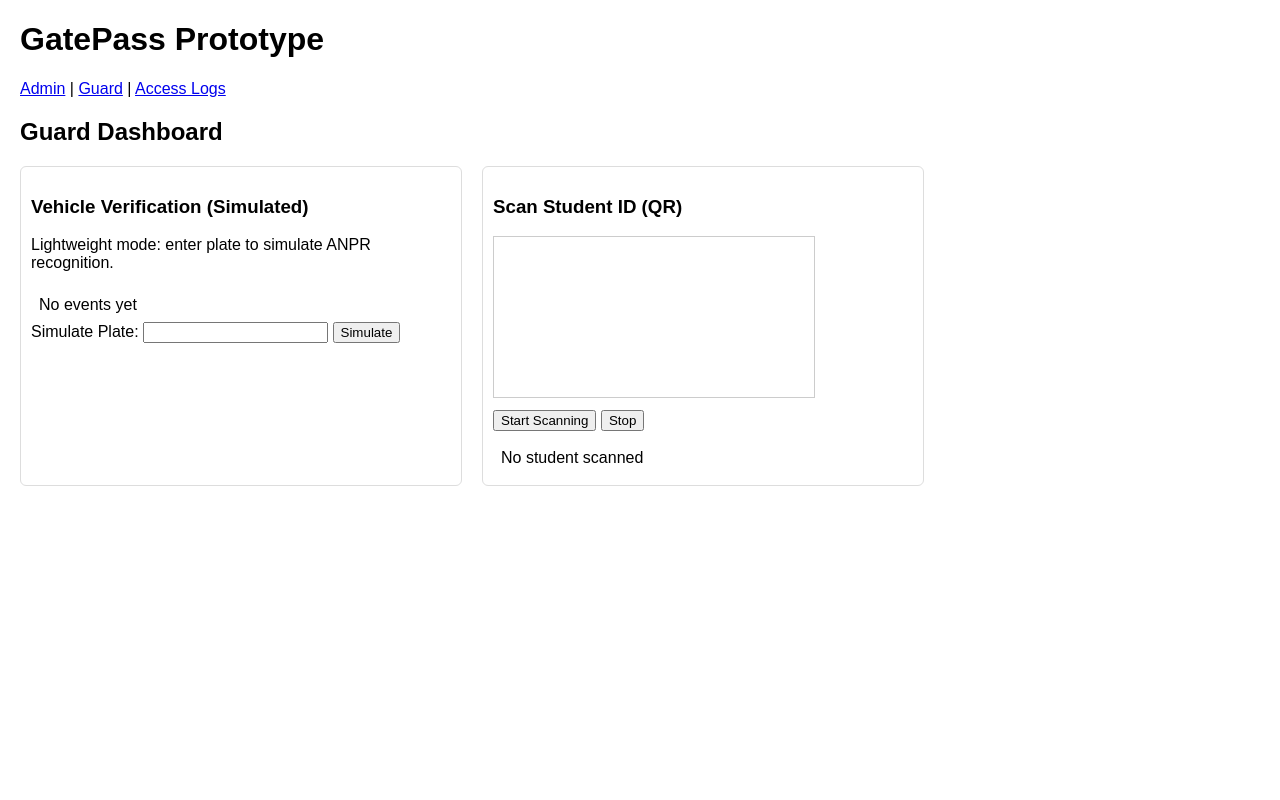
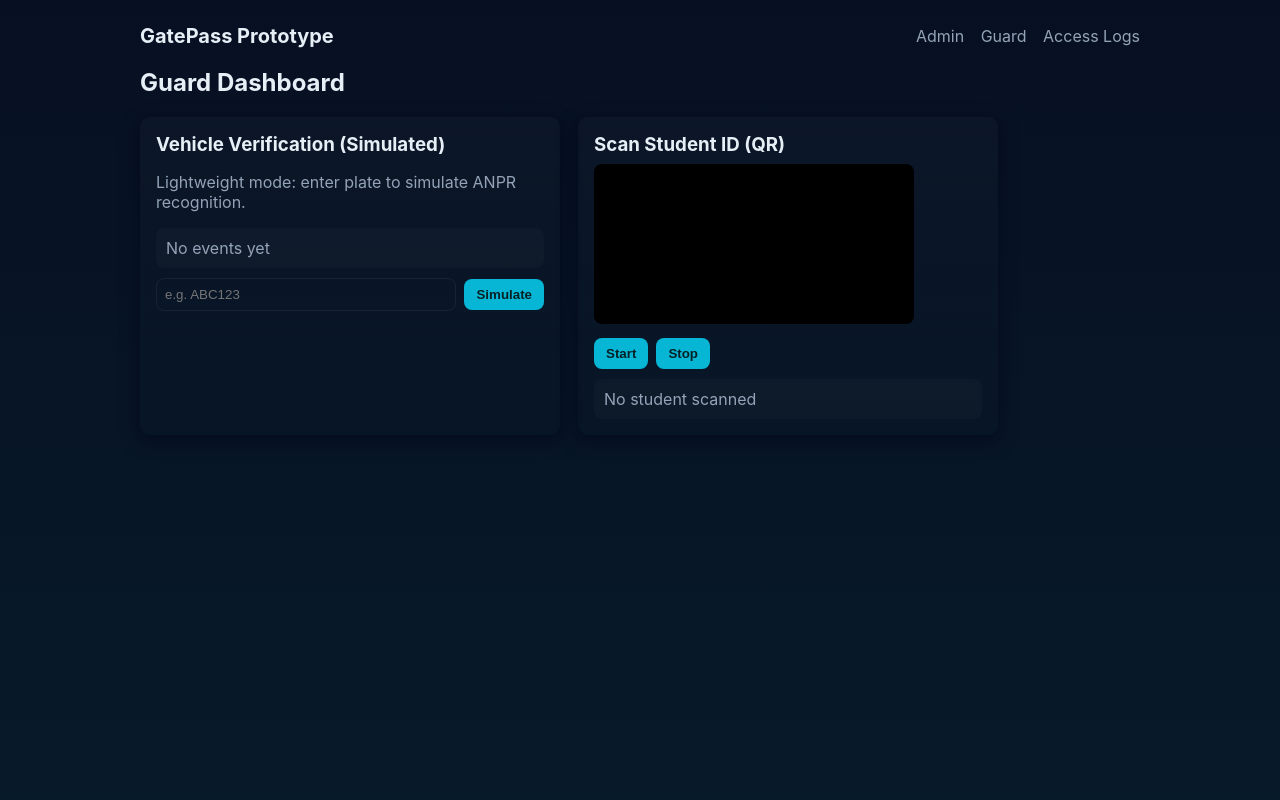
Before and after one commit to brandonthis-that/GatePass, a Flask app: page /guard in a window 1280 px wide. Run offline with Flask 2, Linux system fonts and the light colour scheme; some libraries are stand-ins or nearby versions.

Commit message:
working prototype

```diff
--- a/GatePass/static/css/style.css
+++ b/GatePass/static/css/style.css
@@ -1,10 +1,36 @@
-body{ font-family: Arial, sans-serif; margin:20px; }
-header{ margin-bottom:20px }
-.grid{ display:flex; gap:20px; flex-wrap:wrap }
-.card{ padding:10px; border:1px solid #ddd; border-radius:6px; width:420px }
-.status{ margin-top:10px; padding:8px }
-.granted{ background:#e6ffea; color:#08660b; padding:8px; border-radius:4px }
-.denied{ background:#ffecec; color:#730000; padding:8px; border-radius:4px }
-.warn{ color:#a66d00; margin-top:8px }
-table{ border-collapse:collapse; width:100% }
-table th, table td{ border:1px solid #ddd; padding:6px }
+:root{
+	--bg: #0f1724;
+	--card: #0b1220;
+	--muted: #94a3b8;
+	--accent: #06b6d4;
+	--success: #059669;
+	--danger: #ef4444;
+}
+*{box-sizing:border-box}
+html,body{height:100%}
+body{
+	margin:0;
+	font-family: Inter, ui-sans-serif, system-ui, -apple-system, 'Segoe UI', Roboto, 'Helvetica Neue', Arial;
+	background: linear-gradient(180deg,#071022 0%, #071a2a 100%);
+	color: #e6eef6;
+	padding:24px;
+}
+.container{ max-width:1000px; margin:0 auto }
+header{ display:flex; align-items:center; justify-content:space-between; margin-bottom:18px }
+header h1{ font-size:20px; margin:0 }
+nav a{ color:var(--muted); text-decoration:none; margin-left:12px }
+nav a:hover{ color:var(--accent) }
+.grid{ display:flex; gap:18px; flex-wrap:wrap }
+.card{ background:linear-gradient(180deg, rgba(255,255,255,0.02), transparent); padding:16px; border-radius:10px; box-shadow:0 6px 18px rgba(2,6,23,0.6); width:420px }
+.card h3{ margin-top:0; margin-bottom:8px }
+.status{ margin-top:10px; padding:10px; border-radius:8px; background:rgba(255,255,255,0.02); color:var(--muted) }
+.granted{ background:linear-gradient(90deg, rgba(4,120,87,0.12), rgba(16,185,129,0.06)); color:var(--success); padding:10px; border-radius:6px }
+.denied{ background:linear-gradient(90deg, rgba(220,38,38,0.08), rgba(239,68,68,0.03)); color:var(--danger); padding:10px; border-radius:6px }
+.muted{ color:var(--muted) }
+button{ background:var(--accent); color:#062026; border:none; padding:8px 12px; border-radius:8px; cursor:pointer; font-weight:600 }
+button:hover{ filter:brightness(1.05) }
+input[type=text], input, input[type=number]{ padding:8px; border-radius:8px; border:1px solid rgba(255,255,255,0.06); background:transparent; color:inherit }
+form label{ display:block; margin-bottom:8px }
+table{ border-collapse:collapse; width:100%; background:transparent }
+table th, table td{ border-bottom:1px solid rgba(255,255,255,0.04); padding:10px; text-align:left }
+@media(max-width:900px){ .grid{ flex-direction:column } .card{ width:100% } }
--- a/GatePass/templates/base.html
+++ b/GatePass/templates/base.html
@@ -7,16 +7,18 @@
     <link rel="stylesheet" href="/static/css/style.css">
   </head>
   <body>
+    <div class="container">
       <header>
         <h1>GatePass Prototype</h1>
         <nav>
-        <a href="/admin">Admin</a> |
-        <a href="/guard">Guard</a> |
+          <a href="/admin">Admin</a>
+          <a href="/guard">Guard</a>
           <a href="/logs">Access Logs</a>
         </nav>
       </header>
       <main>
         {% block content %}{% endblock %}
       </main>
+    </div>
   </body>
 </html>
--- a/GatePass/templates/guard.html
+++ b/GatePass/templates/guard.html
@@ -5,19 +5,19 @@
 <div class="grid">
   <div class="card">
     <h3>Vehicle Verification (Simulated)</h3>
-    <p>Lightweight mode: enter plate to simulate ANPR recognition.</p>
+    <p class="muted">Lightweight mode: enter plate to simulate ANPR recognition.</p>
     <div id="anpr-status" class="status">No events yet</div>
-    <form id="simulate-form">
-      <label>Simulate Plate: <input id="simulate-plate" name="plate"></label>
+    <form id="simulate-form" style="margin-top:10px; display:flex; gap:8px; align-items:center">
+      <input id="simulate-plate" name="plate" placeholder="e.g. ABC123" style="flex:1">
       <button type="submit">Simulate</button>
     </form>
   </div>
 
   <div class="card">
     <h3>Scan Student ID (QR)</h3>
-    <video id="qr-video" autoplay playsinline style="width:100%; max-width:320px; border:1px solid #ccc;"></video>
-    <div style="margin-top:8px">
-      <button id="start-scan">Start Scanning</button>
+    <video id="qr-video" autoplay playsinline style="width:100%; max-width:320px; border-radius:8px; background:#000;"></video>
+    <div style="margin-top:10px; display:flex; gap:8px">
+      <button id="start-scan">Start</button>
       <button id="stop-scan">Stop</button>
     </div>
     <div id="qr-result" class="status">No student scanned</div>
```
Also changed, not shown: GatePass/templates/admin.html (+13 -13 lines), GatePass/README.md, GatePass/data/gatepass.db, README.md, 1 other file. Lines whose indentation alone changed are shown as unchanged.
